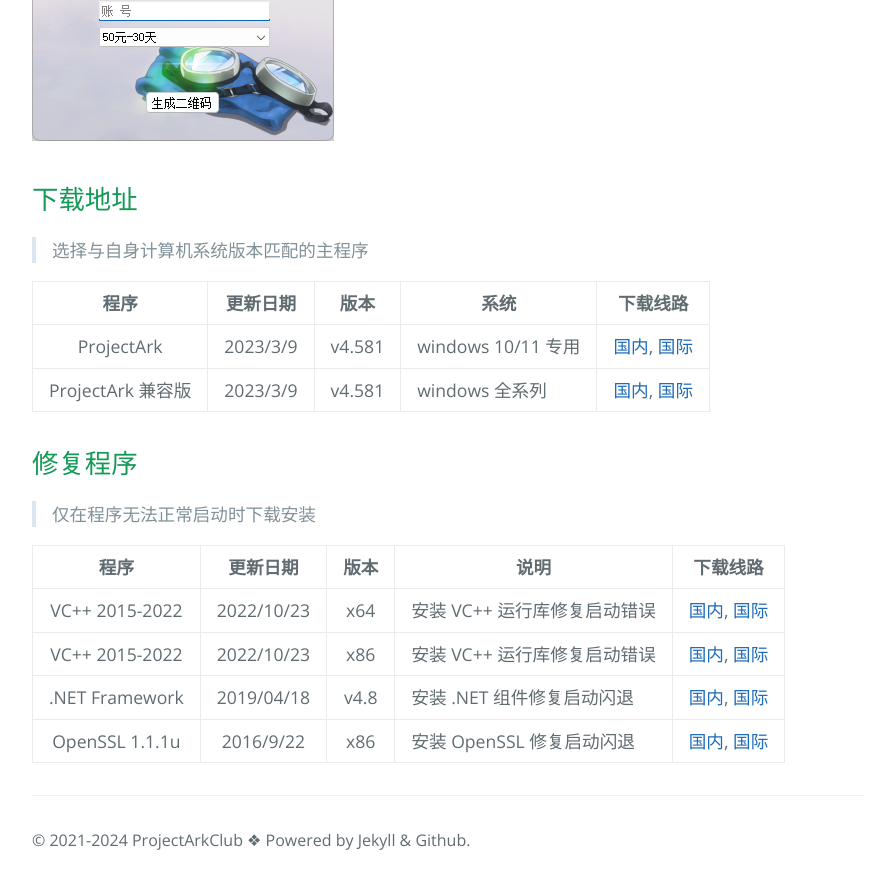
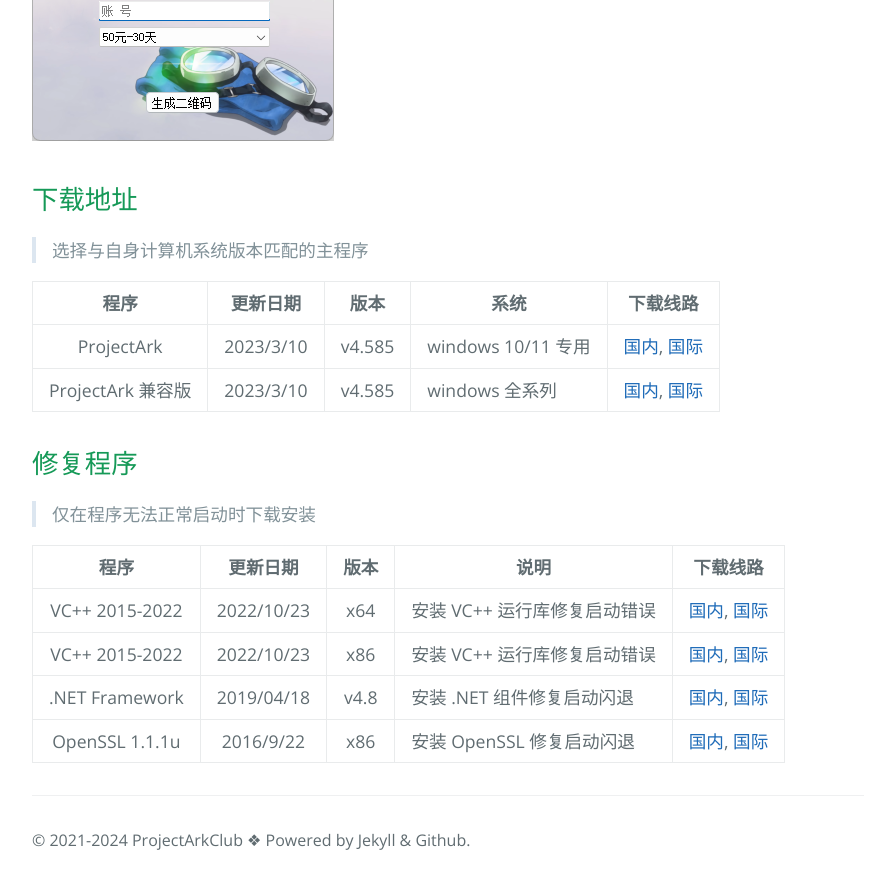
Before and after one commit to ProjectArkClub/ProjectArkClub.github.io, a Jekyll site: the page built from release.md, in a window 1280 px wide and 900 px high, scrolled down 757 px. Shown: the top 889 px of the window, without its empty margins (192-1087 px from the left). Built offline with Jekyll 4.4.1, drawn with Linux system fonts in a browser that asks for light colours.

Commit message:
new version

```diff
--- a/_config.yml
+++ b/_config.yml
@@ -39,8 +39,8 @@
 bucket_url: https://download-projectark-1258640941.cos.ap-shanghai.myqcloud.com
 google_analytics: G-Q0B9W70VGJ
 projectArk: False
-projectArk_version: v4.581
-projectArk_version_update: 2023/3/9
+projectArk_version: v4.585
+projectArk_version_update: 2023/3/10
 projectArk_update_version: v3.7.9.0
 
 # Build settings
```
